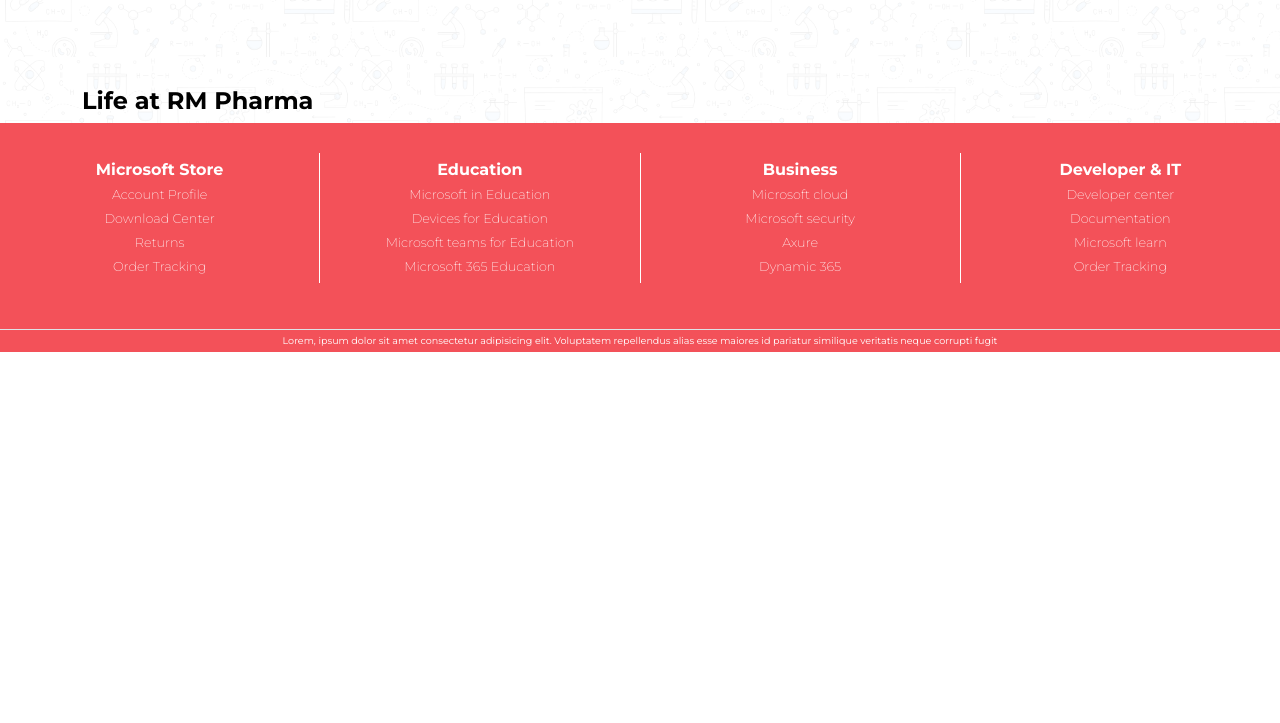
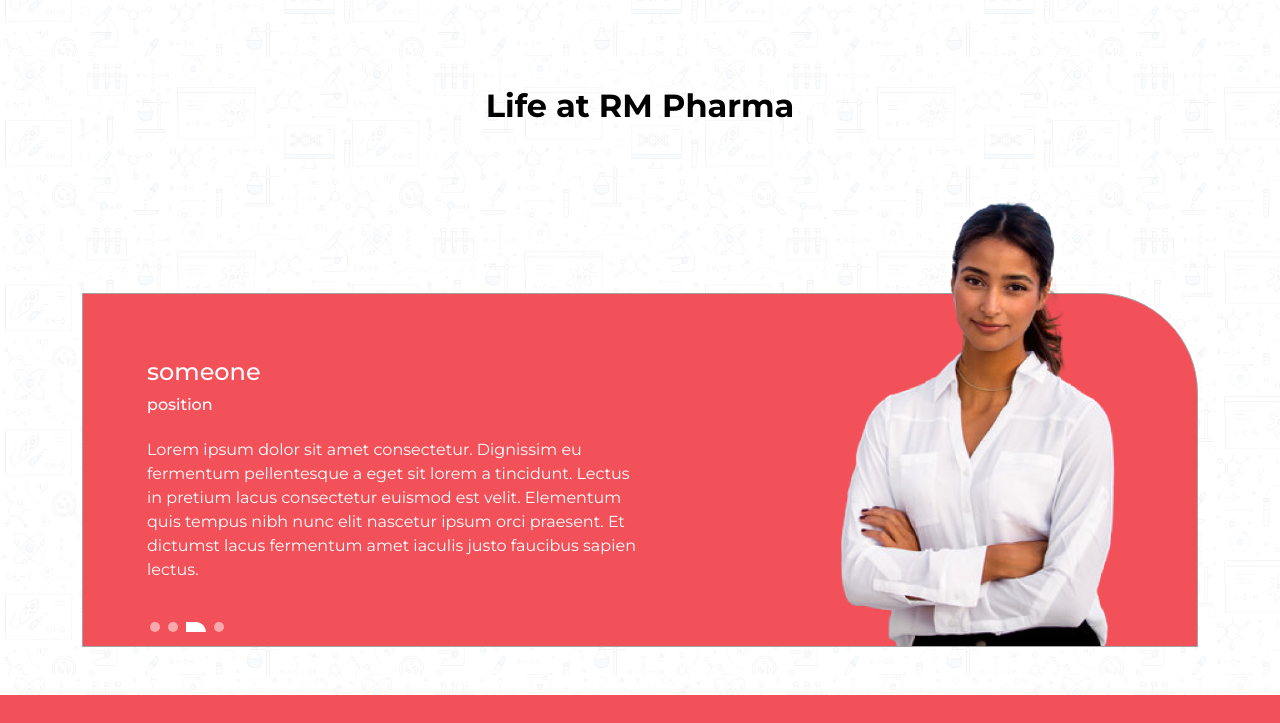
Before and after one commit to rajatsandeepsen/RM, a Next.js app in the folder rm-pharma/: page /careers in a window 1280 px wide. Shown: the part 1798-2521 px from the top of the page. Before the commit the page ends 2150 px from the top, so only its background shows below. Built offline with nearby package versions, Linux system fonts and the light colour scheme.

Commit message:
done: careers page

```diff
--- a/rm-pharma/package.json
+++ b/rm-pharma/package.json
@@ -12,9 +12,10 @@
     "bootstrap": "^5.2.3",
     "next": "13.2.3",
     "react": "18.2.0",
+    "react-bootstrap": "^2.7.2",
     "react-dom": "18.2.0",
-    "react-responsive-carousel": "^3.2.23",
-    "sass": "^1.58.3"
+    "sass": "^1.58.3",
+    "swiper": "^9.1.0"
   },
   "devDependencies": {
     "@types/bootstrap": "^5.2.6"
--- a/rm-pharma/src/components/applynow.js
+++ b/rm-pharma/src/components/applynow.js
@@ -1,6 +1,7 @@
 import Button from '@/components/button'
 import styles from '@/styles/Home.module.scss'
 import Image from 'next/image'
+import { SwiperSlide } from 'swiper/react';
 
 export const Apply = (props) => {
     const {title, text, id} = props.data;
@@ -41,3 +42,22 @@
         </div>
     );
 }
+
+
+export const Experience = (props) => {
+    const {name,img, dept, text,} = props.data;
+    return (
+      <>
+            <div className="d-flex flex-column gap-3 justify-content-center flex-grow-1">
+                <div className='w-100'>
+                    <Image src={img} width={225} height={300} />
+                    <h4>{name}</h4>
+                    <h6>{dept}</h6>
+                </div>
+            <p className='p-0 m-0 w-100'>{text}</p>
+            </div>
+            <Image src={img} width={225} height={300} />
+        </>
+
+     );
+  }
--- a/rm-pharma/src/components/carousel.js
+++ b/rm-pharma/src/components/carousel.js
@@ -1,54 +1,35 @@
-import { items } from "../../public/Items.json";
-import Image from "next/image";
-import styles from "@/styles/Home.module.scss";
+import styles from '@/styles/Home.module.scss'
+import { Swiper, SwiperSlide } from 'swiper/react';
+import { Navigation, Pagination, Scrollbar, A11y, Autoplay } from 'swiper';
+import 'swiper/css';
+import "swiper/css/pagination";
 
-export default function ResponsiveCarousel() {
-  const { swiper } = items;
-  return (
-    <div id="carouselExampleCaptions" className="carousel slide" data-bs-ride="false">
-    <style jsx>{
-        `#carouselExampleCaptions {
-            background-color: var(--gray);
-            height: 400px;
-        }`
-    }
+import {Experience} from '@/components/applynow'
 
-    </style>
-    <div id="carouselExampleCaptions" class="carousel slide" data-bs-ride="false">
-    <div class="carousel-indicators">
-    </div>
-    <div class="carousel-inner">
-      <div class="carousel-item active">
-        <img src="/logo.png" class="d-block w-100" alt="/logo.png"/>
-        <div class="carousel-caption d-none d-md-block">
-          <h5>First slide label</h5>
-          <p>Some representative placeholder content for the first slide.</p>
-        </div>
-      </div>
-      <div class="carousel-item">
-        <img src="/logo.png" class="d-block w-100" alt="/logo.png"/>
-        <div class="carousel-caption d-none d-md-block">
-          <h5>Second slide label</h5>
-          <p>Some representative placeholder content for the second slide.</p>
-        </div>
-      </div>
-      <div class="carousel-item">
-        <img src="/logo.png" class="d-block w-100" alt="/logo.png"/>
-        <div class="carousel-caption d-none d-md-block">
-          <h5>Third slide label</h5>
-          <p>Some representative placeholder content for the third slide.</p>
-        </div>
-      </div>
-    </div>
-    <button class="carousel-control-prev" type="button" data-bs-target="#carouselExampleCaptions" data-bs-slide="prev">
-      <span class="carousel-control-prev-icon" aria-hidden="true"></span>
-      <span class="visually-hidden">Previous</span>
-    </button>
-    <button class="carousel-control-next" type="button" data-bs-target="#carouselExampleCaptions" data-bs-slide="next">
-      <span class="carousel-control-next-icon" aria-hidden="true"></span>
-      <span class="visually-hidden">Next</span>
-    </button>
-  </div>
-  </div>
-  );
+
+export default function Caroasel(expirence){
+    const pagination = {
+        clickable: true,
+        renderBullet: function (index, className) {
+            return '<span class="' + className + '"></span>';
+          },
+      };
+
+
+
+    return (
+
+        <Swiper modules={[Navigation, Pagination, Scrollbar, A11y, Autoplay]} navigation={false}
+              autoplay={{delay: 2500,disableOnInteraction: true,}}
+              slidesPerView={1} spaceBetween={30} loop={true} className={styles.swiper} scrollbar={{ draggable: true }}
+              pagination={pagination}>
+
+            {expirence.map((data) => (
+              <SwiperSlide className={styles.slides}>
+                <Experience data={data} />
+              </SwiperSlide>
+            ))}
+
+        </Swiper>
+    )
 }
--- a/rm-pharma/src/components/footer.js
+++ b/rm-pharma/src/components/footer.js
@@ -1,47 +1,48 @@
+import Link from 'next/link'
 const Footer = () => {
     return (
         <footer>
 
-        <div className="d-flex justify-content-evenly">
+        <div className="d-flex justify-content-evenly container">
           <ul>
             <li>
-              Microsoft Store
+              Lorem, ipsum
             </li>
-            <li><a href="">Account Profile</a></li>
-            <li><a href="">Download Center</a></li>
-            <li><a href="">Returns</a></li>
-            <li><a href="">Order Tracking</a></li>
+            <li><Link href="">Lorem, ipsum</Link></li>
+            <li><Link href="">Lorem, ipsum</Link></li>
+            <li><Link href="">Lorem, ipsum</Link></li>
+            <li><Link href="">Lorem, ipsum</Link></li>
           </ul>
           <ul>
             <li>
-              Education
+              Lorem, ipsum
             </li>
-            <li><a href="">Microsoft in Education</a></li>
-            <li><a href="">Devices for Education</a></li>
-            <li><a href="">Microsoft teams for Education</a></li>
-            <li><a href="">Microsoft 365 Education</a></li>
+            <li><Link href="">Lorem, ipsum</Link></li>
+            <li><Link href="">Lorem, ipsum</Link></li>
+            <li><Link href="">Lorem, ipsum</Link></li>
+            <li><Link href="">Lorem, ipsum</Link></li>
           </ul>
           <ul>
             <li>
-              Business
+              Lorem, ipsum
             </li>
-            <li><a href="">Microsoft cloud</a></li>
-            <li><a href="">Microsoft security</a></li>
-            <li><a href="">Axure</a></li>
-            <li><a href="">Dynamic 365</a></li>
+            <li><Link href="">Lorem, ipsum</Link></li>
+            <li><Link href="">Lorem, ipsum</Link></li>
+            <li><Link href="">Lorem, ipsum</Link></li>
+            <li><Link href="">Lorem, ipsum</Link></li>
           </ul>
           <ul>
             <li>
-              Developer & IT
+              Lorem, ipsum
             </li>
-            <li><a href="">Developer center</a></li>
-            <li><a href="">Documentation</a></li>
-            <li><a href="">Microsoft learn</a></li>
-            <li><a href="">Order Tracking</a></li>
+            <li><Link href="">Lorem, ipsum</Link></li>
+            <li><Link href="">Lorem, ipsum</Link></li>
+            <li><Link href="">Lorem, ipsum</Link></li>
+            <li><Link href="">Lorem, ipsum</Link></li>
           </ul>
         </div>
 
-          <p className="text-center w-100 border-top p-1 m-0">Lorem, ipsum dolor sit amet consectetur adipisicing elit. Voluptatem repellendus alias esse maiores id pariatur similique veritatis neque corrupti fugit</p>
+          <p className="text-center w-100 border-top py-3 fs-7 m-0">Lorem, ipsum dolor sit amet consectetur adipisicing elit. Voluptatem repellendus alias esse maiores id pariatur similique veritatis neque corrupti fugit</p>
 
         </footer>
 
--- a/rm-pharma/src/pages/careers.js
+++ b/rm-pharma/src/pages/careers.js
@@ -1,9 +1,17 @@
 import styles from '@/styles/Home.module.scss'
 import Image from 'next/image'
 import {Apply, Whyjoin, Services} from '@/components/applynow'
-import ResponsiveCarousel from '@/components/carousel'
+import Caroasel from '@/components/carousel'
+
+
 
 export default function Home() {
+    const expirence = [
+        {name: "nurse", img:"/confidence.png", dept: "position", text: "Lorem ipsum dolor sit amet consectetur. Dignissim eu fermentum pellentesque a eget sit lorem a tincidunt. Lectus in pretium lacus consectetur euismod est velit. Elementum quis tempus nibh nunc elit nascetur ipsum orci praesent. Et dictumst lacus fermentum amet iaculis justo faucibus sapien lectus."},
+        {name: "Doctor", img:"/confidence.png", dept: "position", text: "Lorem ipsum dolor sit amet consectetur. Dignissim eu fermentum pellentesque a eget sit lorem a tincidunt. Lectus in pretium lacus consectetur euismod est velit. Elementum quis tempus nibh nunc elit nascetur ipsum orci praesent. Et dictumst lacus fermentum amet iaculis justo faucibus sapien lectus."},
+        {name: "someone", img:"/confidence.png", dept: "position", text: "Lorem ipsum dolor sit amet consectetur. Dignissim eu fermentum pellentesque a eget sit lorem a tincidunt. Lectus in pretium lacus consectetur euismod est velit. Elementum quis tempus nibh nunc elit nascetur ipsum orci praesent. Et dictumst lacus fermentum amet iaculis justo faucibus sapien lectus."},
+        {name: "person", img:"/confidence.png", dept: "position", text: "Lorem ipsum dolor sit amet consectetur. Dignissim eu fermentum pellentesque a eget sit lorem a tincidunt. Lectus in pretium lacus consectetur euismod est velit. Elementum quis tempus nibh nunc elit nascetur ipsum orci praesent. Et dictumst lacus fermentum amet iaculis justo faucibus sapien lectus."}]
+
     return (
         <main>
             <section className={styles.careerShowcase}>
@@ -52,17 +60,13 @@
             </section>
 
             <section className='container d-flex flex-column'>
-                <div>
-                    <h4 className='fw-bold'>Life at RM Pharma</h4>
+                <div className='text-center px-5 d-flex flex-column gap-4'>
+                    <h2 className='fw-bold'>Life at RM Pharma</h2>
                 </div>
-
-
+                <div className='mb-5'>
+                    {Caroasel(expirence)}
+                </div>
             </section>
-            <style jsx>{
-                ``
-            }
-            </style>
-
         </main>
 
     )
--- a/rm-pharma/src/styles/Home.module.scss
+++ b/rm-pharma/src/styles/Home.module.scss
@@ -4,255 +4,6 @@
   flex-direction: column;
   min-height: 100vh;
 }
-
-
-.description {
-  display: inherit;
-  justify-content: inherit;
-  align-items: inherit;
-  font-size: 0.85rem;
-  max-width: var(--max-width);
-  width: 100%;
-  z-index: 2;
-  font-family: var(--font-mono);
-}
-
-.description a {
-  display: flex;
-  justify-content: center;
-  align-items: center;
-  gap: 0.5rem;
-}
-
-.description p {
-  position: relative;
-  margin: 0;
-  padding: 1rem;
-  background-color: rgba(var(--callout-rgb), 0.5);
-  border: 1px solid rgba(var(--callout-border-rgb), 0.3);
-  border-radius: var(--border-radius);
-}
-
-.code {
-  font-weight: 700;
-  font-family: var(--font-mono);
-}
-
-.grid {
-  display: grid;
-  grid-template-columns: repeat(4, minmax(25%, auto));
-  width: var(--max-width);
-  max-width: 100%;
-}
-
-.card {
-  padding: 1rem 1.2rem;
-  border-radius: var(--border-radius);
-  background: rgba(var(--card-rgb), 0);
-  border: 1px solid rgba(var(--card-border-rgb), 0);
-  transition: background 200ms, border 200ms;
-}
-
-.card span {
-  display: inline-block;
-  transition: transform 200ms;
-}
-
-.card h2 {
-  font-weight: 600;
-  margin-bottom: 0.7rem;
-}
-
-.card p {
-  margin: 0;
-  opacity: 0.6;
-  font-size: 0.9rem;
-  line-height: 1.5;
-  max-width: 30ch;
-}
-
-.center {
-  flex: 1;
-  display: flex;
-  justify-content: center;
-  flex-direction: column;
-  align-items: center;
-}
-
-
-.logo,
-.thirteen {
-  position: relative;
-}
-
-.thirteen {
-  display: flex;
-  justify-content: center;
-  align-items: center;
-  width: 75px;
-  height: 75px;
-  padding: 25px 10px;
-  margin-left: 16px;
-  transform: translateZ(0);
-  border-radius: var(--border-radius);
-  overflow: hidden;
-  box-shadow: 0px 2px 8px -1px #0000001a;
-}
-
-.thirteen::before,
-.thirteen::after {
-  content: '';
-  position: absolute;
-  z-index: -1;
-}
-
-/* Conic Gradient Animation */
-.thirteen::before {
-  animation: 6s rotate linear infinite;
-  width: 200%;
-  height: 200%;
-  background: var(--tile-border);
-}
-
-/* Inner Square */
-.thirteen::after {
-  inset: 0;
-  padding: 1px;
-  border-radius: var(--border-radius);
-  background: linear-gradient(
-    to bottom right,
-    rgba(var(--tile-start-rgb), 1),
-    rgba(var(--tile-end-rgb), 1)
-  );
-  background-clip: content-box;
-}
-
-/* Enable hover only on non-touch devices */
-@media (hover: hover) and (pointer: fine) {
-  .card:hover {
-    background: rgba(var(--card-rgb), 0.1);
-    border: 1px solid rgba(var(--card-border-rgb), 0.15);
-  }
-
-  .card:hover span {
-    transform: translateX(4px);
-  }
-}
-
-@media (prefers-reduced-motion) {
-  .thirteen::before {
-    animation: none;
-  }
-
-  .card:hover span {
-    transform: none;
-  }
-}
-
-/* Mobile */
-@media (max-width: 700px) {
-  .content {
-    padding: 4rem;
-  }
-
-  .grid {
-    grid-template-columns: 1fr;
-    margin-bottom: 120px;
-    max-width: 320px;
-    text-align: center;
-  }
-
-  .card {
-    padding: 1rem 2.5rem;
-  }
-
-  .card h2 {
-    margin-bottom: 0.5rem;
-  }
-
-  .center {
-    padding: 8rem 0 6rem;
-  }
-
-  .center::before {
-    transform: none;
-    height: 300px;
-  }
-
-  .description {
-    font-size: 0.8rem;
-  }
-
-  .description a {
-    padding: 1rem;
-  }
-
-  .description p,
-  .description div {
-    display: flex;
-    justify-content: center;
-    position: fixed;
-    width: 100%;
-  }
-
-  .description p {
-    align-items: center;
-    inset: 0 0 auto;
-    padding: 2rem 1rem 1.4rem;
-    border-radius: 0;
-    border: none;
-    border-bottom: 1px solid rgba(var(--callout-border-rgb), 0.25);
-    background: linear-gradient(
-      to bottom,
-      rgba(var(--background-start-rgb), 1),
-      rgba(var(--callout-rgb), 0.5)
-    );
-    background-clip: padding-box;
-    backdrop-filter: blur(24px);
-  }
-
-  .description div {
-    align-items: flex-end;
-    pointer-events: none;
-    inset: auto 0 0;
-    padding: 2rem;
-    height: 200px;
-    background: linear-gradient(
-      to bottom,
-      transparent 0%,
-      rgb(var(--background-end-rgb)) 40%
-    );
-    z-index: 1;
-  }
-}
-
-/* Tablet and Smaller Desktop */
-@media (min-width: 701px) and (max-width: 1120px) {
-  .grid {
-    grid-template-columns: repeat(2, 50%);
-  }
-}
-
-@media (prefers-color-scheme: dark) {
-  .vercelLogo {
-    filter: invert(1);
-  }
-
-  .logo,
-  .thirteen img {
-    filter: invert(1) drop-shadow(0 0 0.3rem #ffffff70);
-  }
-}
-
-@keyframes rotate {
-  from {
-    transform: rotate(360deg);
-  }
-  to {
-    transform: rotate(0deg);
-  }
-}
-
 
 .Button {
   display: flex;
@@ -267,7 +18,7 @@
   font-size: 12px;
   line-height: 24px;
 
-  color: #fff;
+  color: var(--the-white);
   text-decoration: none;
   transition: all 200ms, color 200ms;
   &:hover {
@@ -294,7 +45,7 @@
   text-decoration: none;
   transition: all 200ms, color 200ms;
   &:hover, &:focus, &:active {
-    color: #fff;
+    color: var(--the-white);
     background: var(--the-red);
   //   text-decoration: underline;
   //  text-underline-offset: 2px;
@@ -331,8 +82,10 @@
 .careerShowcase {
   background: var(--the-red);
   background-image: linear-gradient(0deg, rgba(243, 81, 89, 0.84), rgba(243, 81, 89, 0.84)),url("/groupOfDoctors.png");
-  background-position: center 20%;
-  color: #fff;
+  background-position: center;
+  background-size: cover;
+  background-repeat: no-repeat;
+  color: var(--the-white);
 }
 
 
@@ -382,3 +135,74 @@
   border-radius:  0px 34px 0px 0px;
   border: var(--gray) 1px solid;
 }
+
+.swiper {
+  // background-color: var(--the-red);
+
+  div:has(span){
+    text-align: start;
+    padding-left: var(--swiper-space);
+    max-width: 200px;
+  }
+
+  span {
+    width: 10px;
+    height: 10px;
+    text-align: center;
+    line-height: 20px;
+    opacity: .5;
+    background: var(--the-white)!important;
+    transition: all 0.2s ease 0s;
+    border-radius: 50%;
+
+    &[aria-current="true"] {
+      opacity: 1;
+      border-radius: var(--the-border);
+      width: 20px;
+      background-color: var(--the-white)!important;
+    }
+  }
+
+
+}
+
+.slides{
+  margin-top: 10rem;
+  background-color: var(--the-red);
+  color: var(--the-white);
+  width: 100%;
+  padding: var(--swiper-space);
+  border-radius:  0px 100px 0px 0px;
+  border: var(--gray) 1px solid;
+  position: relative;
+  overflow:visible;
+
+  display: flex;
+  flex-direction: column;
+  justify-content: center;
+
+  div {
+    width: 50%;
+  }
+  img {
+    position: absolute;
+    bottom: 0;
+    right: 5%;
+    width: auto;
+    height: 450px;
+  }
+
+}
+
+@media (max-width: 768px) {
+  .slides {
+    margin-top: 4rem;
+    div {
+      width: 100%;
+    }
+    img {
+      display: none;
+    }
+  }
+
+}
--- a/rm-pharma/src/styles/globals.scss
+++ b/rm-pharma/src/styles/globals.scss
@@ -44,8 +44,11 @@
 
   --the-red: #F35159;
   --gray: #A3A3A3;
+  --the-white: #fff;
   --the-border: 0px 25px 0px 0px;
   --the-border-2: 0px 69px 0px 0px;
+
+  --swiper-space: 4rem
 }
 
 
@@ -100,6 +103,7 @@
       flex-direction: column;
       padding-left: auto;
       align-items: center;
+      gap: .6rem;
       &:last-child {
         border: none; /* remove border ? */
       }
@@ -138,6 +142,9 @@
       }
     }
   }
+  :root {
+    --swiper-space: 2rem
+  }
 }
 
 .fs-7 {
@@ -147,3 +154,7 @@
 .theRed {
   color: var(--the-red);
 }
+
+.swiper-pagination-bullet-active {
+  background-color: var(--the-red)!important;
+}
```
Also changed, not shown: rm-pharma/src/pages/404.js (+9 -0 lines), 1 other file (tests, documents, lock files or other folders).
